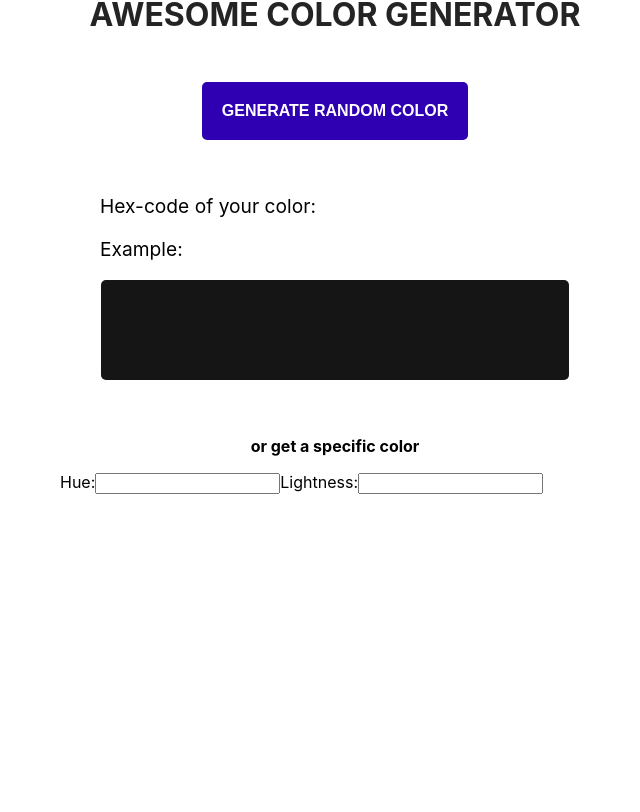
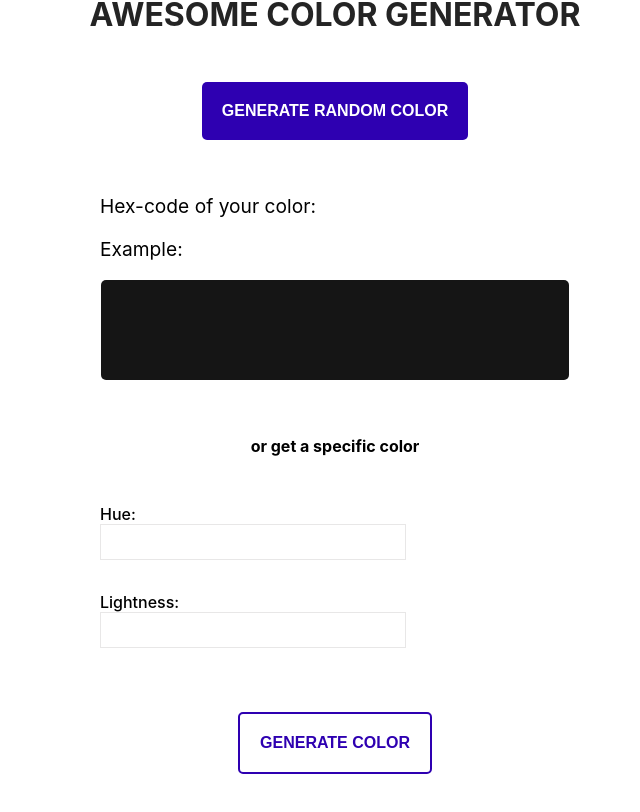
Before and after one commit to hiimmarco/random-color-generator-react, a React (Create React App) app: page / in a window 1280 px wide. Shown: the part 542-1354 px from the top of the page, without its empty margins (305-945 px from the left). Before the commit the page ends 1056 px from the top, so only its background shows below. Built offline with nearby package versions, Linux system fonts and the light colour scheme.

Commit message:
Add more css

```diff
--- a/src/App.css
+++ b/src/App.css
@@ -26,7 +26,7 @@ body {
 }
 
 .dividerHeadline {
-  font-weight: 600;
+  font-weight: 700;
   font-size: 1rem;
 }
 
@@ -81,6 +81,7 @@ nav li {
 
 .randomButton {
   max-width: 300px;
+  height: auto;
   padding: 20px;
   margin: auto;
   text-transform: uppercase;
@@ -92,6 +93,22 @@ nav li {
   border-radius: 5px;
   margin-bottom: 2.2rem;
   cursor: pointer;
+}
+
+.specificButton {
+  max-width: 300px;
+  padding: 20px;
+  margin: auto;
+  text-transform: uppercase;
+  font-size: 1rem;
+  font-weight: 600;
+  color: #2e00b1;
+  background-color: #ffffff;
+  border: 2px solid #2e00b1;
+  border-radius: 5px;
+  margin-bottom: 2.2rem;
+  cursor: pointer;
+  margin-top: 2rem;
 }
 
 .hexLine {
@@ -123,4 +140,23 @@ nav li {
   text-align: center;
   font-size: 1rem;
   font-weight: 700;
+  margin-bottom: 3rem;
 }
+
+.colorform {
+  display: grid;
+}
+
+.forminput {
+  display: grid;
+  width: 300px;
+  height: 32px;
+  border: 1px solid rgb(232, 231, 231);
+}
+
+.formlabel {
+  font-size: 1rem;
+  font-weight: 500;
+  margin-bottom: 2rem;
+  padding-left: 40px;
+}
--- a/src/App.js
+++ b/src/App.js
@@ -23,16 +23,17 @@ function Specificcolor() {
   const [color, setColor] = useState('');
   return (
     <div className="Get-specific-color">
-      <form>
-        <label>
+      <form className="colorform">
+        <label className="formlabel" id="hue">
           Hue:
-          <input type="text" name="hue" />
+          <input className="forminput" type="text" name="hue" />
         </label>
 
-        <label>
+        <label className="formlabel" id="lightness">
           Lightness:
-          <input type="text" name="lightness" />
+          <input className="forminput" type="text" name="lightness" />
         </label>
+        <button className="specificButton">generate color</button>
       </form>
     </div>
   );
```
